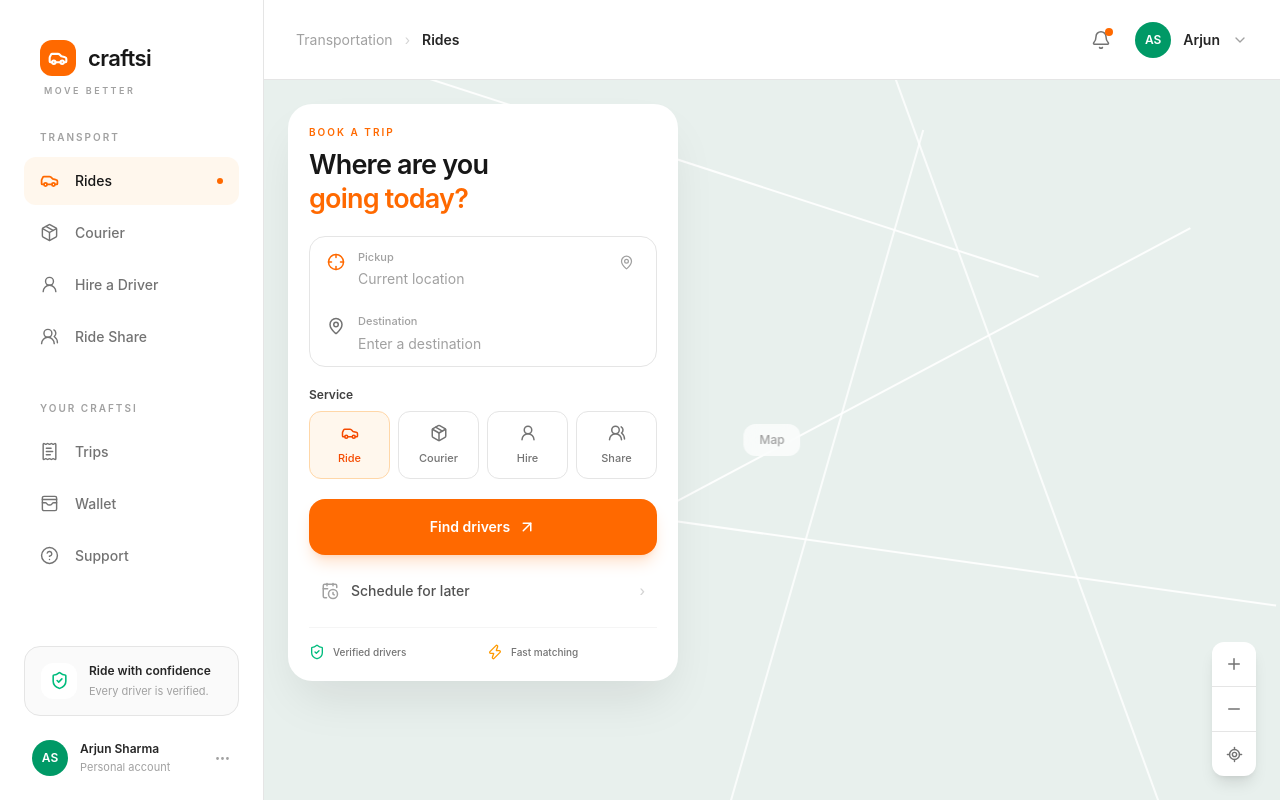
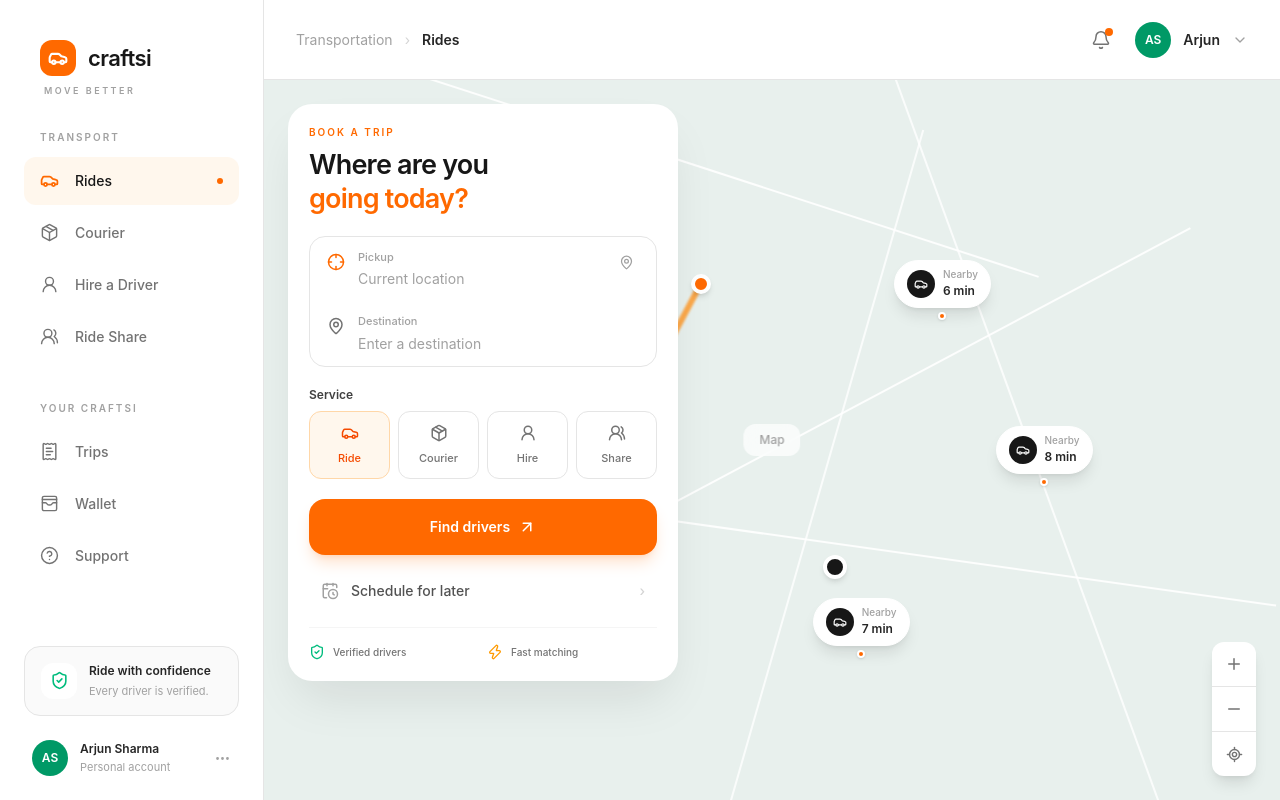
Before and after one commit to Gopi-varaprasad7/Craftsi, a React (Vite) app in the folder frontend/: page / in a window 1280 px wide. Built offline with nearby package versions, Linux system fonts and the light colour scheme.

Commit message:
feat: add map route and nearby driver markers

```diff
--- /dev/null
+++ b/frontend/src/components/map/DriverMarker.tsx
@@ -0,0 +1,31 @@
+import { Car } from 'lucide-react';
+
+type DriverMarkerProps = {
+  name: string;
+  eta: number;
+  className?: string;
+};
+
+function DriverMarker({ name, eta, className = '' }: DriverMarkerProps) {
+  return (
+    <div className={`absolute z-10 flex flex-col items-center ${className}`}>
+      <div className='flex items-center gap-2 rounded-full border border-white bg-white px-3 py-2 shadow-lg shadow-neutral-900/10'>
+        <div className='flex h-7 w-7 items-center justify-center rounded-full bg-neutral-900 text-white'>
+          <Car size={14} />
+        </div>
+
+        <div className='leading-none'>
+          <p className='text-[10px] font-medium text-neutral-400'>Nearby</p>
+
+          <p className='mt-1 text-xs font-semibold text-neutral-800'>
+            {eta} min
+          </p>
+        </div>
+      </div>
+
+      <div className='mt-1 h-2 w-2 rounded-full border-2 border-white bg-orange-500 shadow' />
+    </div>
+  );
+}
+
+export default DriverMarker;
--- a/frontend/src/components/map/MapArea.tsx
+++ b/frontend/src/components/map/MapArea.tsx
@@ -1,10 +1,19 @@
 import { LocateFixed, Minus, Plus } from 'lucide-react';
 import BookingPanel from '../booking/BookingPanel';
+import DriverMarker from './DriverMarker';
+import RoutePreview from './RoutePreview';
 
 function MapArea() {
   return (
     <section className='relative h-full min-h-[calc(100vh-5rem)] overflow-hidden bg-[#e8f0ed]'>
       <BookingPanel />
+      <RoutePreview />
+
+      <DriverMarker name='Driver 1' eta={6} className='left-[62%] top-[25%]' />
+
+      <DriverMarker name='Driver 2' eta={8} className='left-[72%] top-[48%]' />
+
+      <DriverMarker name='Driver 3' eta={7} className='left-[54%] top-[72%]' />
       {/* Temporary map background */}
       <div className='absolute inset-0'>
         <div className='absolute left-[8%] top-[12%] h-[2px] w-[70%] rotate-[18deg] bg-white/90' />
--- /dev/null
+++ b/frontend/src/components/map/RoutePreview.tsx
@@ -0,0 +1,20 @@
+function RoutePreview() {
+  return (
+    <>
+      {/* Main route */}
+      <div className='pointer-events-none absolute left-[35%] top-[25%] z-[2] h-[340px] w-[6px] rotate-[28deg] rounded-full bg-orange-400/70 blur-[1px]' />
+
+      {/* Pickup point */}
+      <div className='absolute left-[42%] top-[27%] z-[5]'>
+        <div className='flex h-5 w-5 items-center justify-center rounded-full border-4 border-white bg-orange-500 shadow-md' />
+      </div>
+
+      {/* Destination point */}
+      <div className='absolute left-[55%] top-[66%] z-[5]'>
+        <div className='flex h-6 w-6 items-center justify-center rounded-full border-4 border-white bg-neutral-900 shadow-md' />
+      </div>
+    </>
+  );
+}
+
+export default RoutePreview;
```
